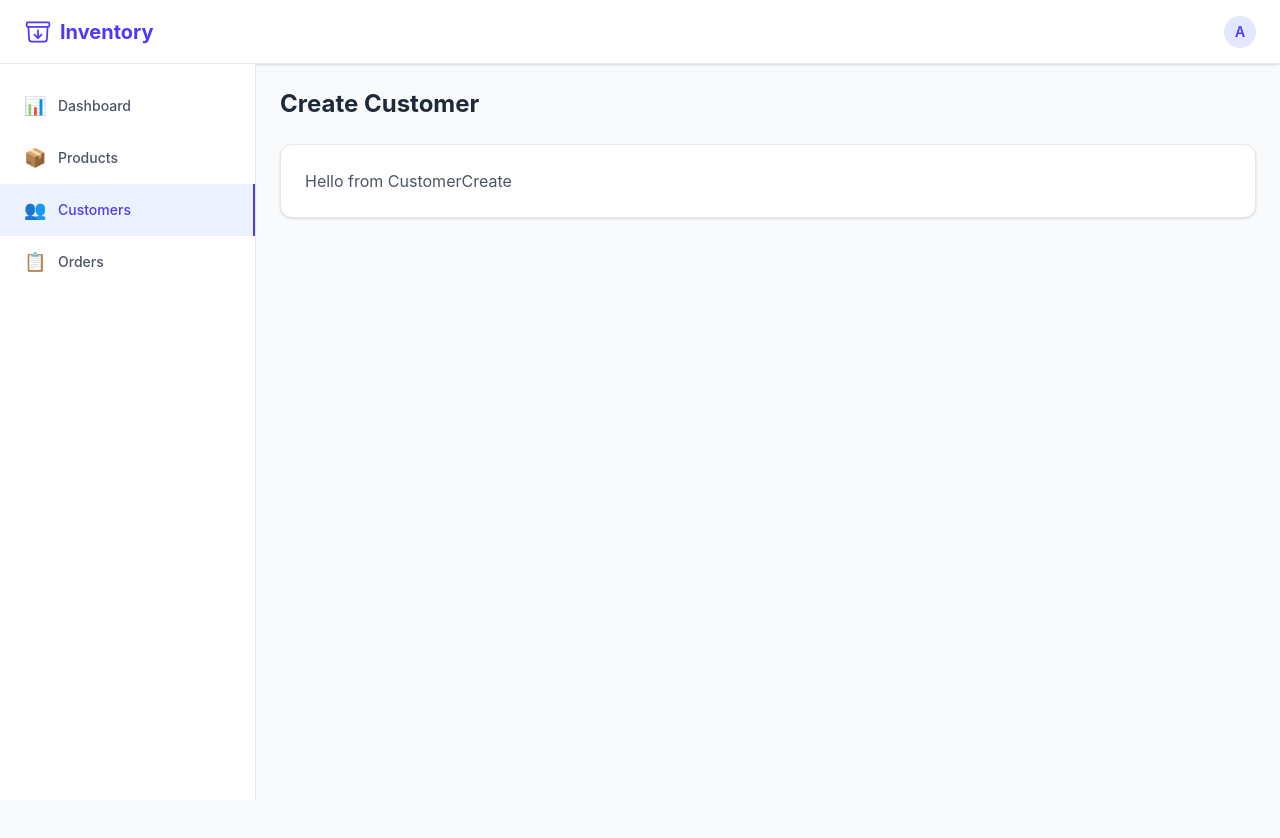
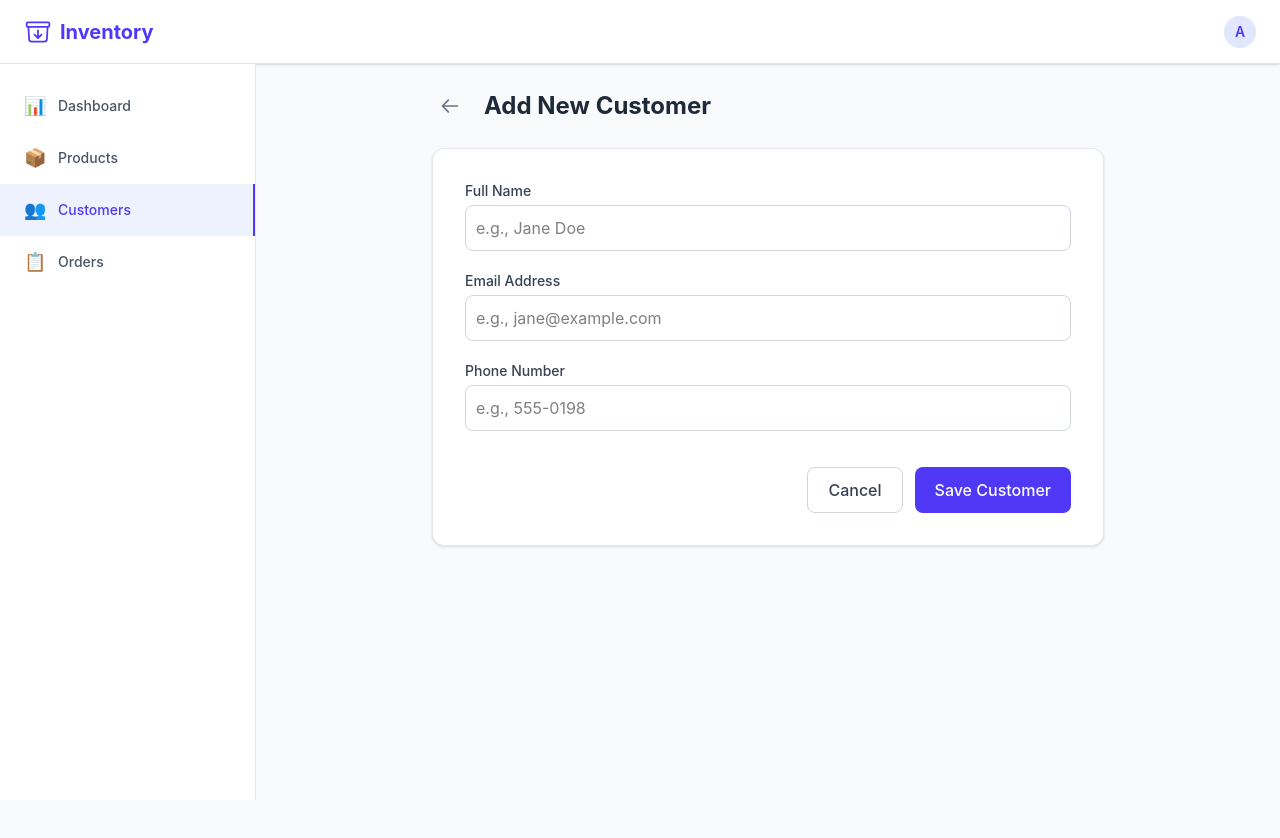
Before and after one commit to rajp2026/inventory-management-system, a React (Vite) app in the folder frontend/: page /customers/create in a window 1280 px wide. Shown: the top 838 px of the page. Built offline with nearby package versions, Linux system fonts and the light colour scheme.

Commit message:
customer funtionality added

```diff
--- a/frontend/src/pages/Customers/CustomerCreate.jsx
+++ b/frontend/src/pages/Customers/CustomerCreate.jsx
@@ -1,11 +1,111 @@
-const CustomerCreate = () => {
+import { useState } from 'react';
+import { useForm } from "react-hook-form";
+import { useNavigate, Link } from 'react-router-dom';
+import { createCustomer } from '../../api/customerApi';
+
+export default function CustomerCreate() {
+  const {
+    register,
+    handleSubmit,
+    formState: { errors },
+  } = useForm();
+  const navigate = useNavigate();
+  const [apiError, setApiError] = useState("");
+  const [isSubmitting, setIsSubmitting] = useState(false);
+
+  const onSubmit = async (data) => {
+    setIsSubmitting(true);
+    setApiError("");
+    try {
+      await createCustomer(data);
+      navigate("/customers");
+    } catch (error) {
+      console.error("Create customer error:", error);
+      setApiError(error.response?.data?.message || "Failed to create customer");
+    } finally {
+      setIsSubmitting(false);
+    }
+  };
+
   return (
-    <div>
-      <h1 className="text-2xl font-bold text-gray-800 mb-6">Create Customer</h1>
-      <div className="bg-white rounded-xl shadow-sm border border-gray-200 p-6">
-        <p className="text-gray-600">Hello from CustomerCreate</p>
+    <div className="max-w-2xl mx-auto">
+      <div className="flex items-center gap-4 mb-6">
+        <Link to="/customers" className="p-2 text-gray-500 hover:text-gray-800 hover:bg-gray-200 rounded-lg transition-colors">
+          <svg className="w-5 h-5" fill="none" stroke="currentColor" viewBox="0 0 24 24">
+            <path strokeLinecap="round" strokeLinejoin="round" strokeWidth={2} d="M10 19l-7-7m0 0l7-7m-7 7h18" />
+          </svg>
+        </Link>
+        <h1 className="text-2xl font-bold text-gray-800">Add New Customer</h1>
+      </div>
+
+      <div className="bg-white rounded-xl shadow-sm border border-gray-200 p-6 md:p-8">
+        {apiError && (
+          <div className="mb-6 p-4 bg-red-50 border border-red-200 text-red-600 rounded-lg text-sm">
+            {apiError}
+          </div>
+        )}
+
+        <form onSubmit={handleSubmit(onSubmit)} className="space-y-5">
+          <div>
+            <label className="block text-sm font-medium text-gray-700 mb-1">Full Name</label>
+            <input
+              {...register("full_name", {
+                required: "Full name is required",
+                minLength: { value: 2, message: "Name must be at least 2 characters" }
+              })}
+              className={`w-full border p-2.5 rounded-lg focus:ring-2 focus:ring-indigo-500 focus:border-indigo-500 outline-none transition-all ${errors.full_name ? 'border-red-500' : 'border-gray-300'}`}
+              placeholder="e.g., Jane Doe"
+            />
+            {errors.full_name && <p className="text-red-500 text-sm mt-1">{errors.full_name.message}</p>}
+          </div>
+
+          <div>
+            <label className="block text-sm font-medium text-gray-700 mb-1">Email Address</label>
+            <input
+              type="email"
+              {...register("email", {
+                required: "Email is required",
+                pattern: {
+                  value: /^[A-Z0-9._%+-]+@[A-Z0-9.-]+\.[A-Z]{2,}$/i,
+                  message: "Invalid email address"
+                }
+              })}
+              className={`w-full border p-2.5 rounded-lg focus:ring-2 focus:ring-indigo-500 focus:border-indigo-500 outline-none transition-all ${errors.email ? 'border-red-500' : 'border-gray-300'}`}
+              placeholder="e.g., jane@example.com"
+            />
+            {errors.email && <p className="text-red-500 text-sm mt-1">{errors.email.message}</p>}
+          </div>
+
+          <div>
+            <label className="block text-sm font-medium text-gray-700 mb-1">Phone Number</label>
+            <input
+              {...register("phone", {
+                required: "Phone number is required",
+                minLength: { value: 10, message: "Phone number must be at least 10 digits" }
+              })}
+              className={`w-full border p-2.5 rounded-lg focus:ring-2 focus:ring-indigo-500 focus:border-indigo-500 outline-none transition-all ${errors.phone ? 'border-red-500' : 'border-gray-300'}`}
+              placeholder="e.g., 555-0198"
+            />
+            {errors.phone && <p className="text-red-500 text-sm mt-1">{errors.phone.message}</p>}
+          </div>
+
+          <div className="pt-4 flex justify-end gap-3">
+            <Link
+              to="/customers"
+              className="px-5 py-2.5 text-gray-700 bg-white border border-gray-300 rounded-lg hover:bg-gray-50 font-medium transition-colors"
+            >
+              Cancel
+            </Link>
+            <button
+              type="submit"
+              disabled={isSubmitting}
+              className="px-5 py-2.5 bg-indigo-600 text-white rounded-lg hover:bg-indigo-700 font-medium transition-colors disabled:opacity-70 disabled:cursor-not-allowed"
+            >
+              {isSubmitting ? 'Saving...' : 'Save Customer'}
+            </button>
+          </div>
+        </form>
       </div>
     </div>
   );
-};
-export default CustomerCreate;
+}
--- a/frontend/src/pages/Customers/CustomerList.jsx
+++ b/frontend/src/pages/Customers/CustomerList.jsx
@@ -1,10 +1,130 @@
+import { useEffect, useState } from 'react';
+import { Link } from 'react-router-dom';
+import { getCustomers, getCustomerCount, deleteCustomer } from '../../api/customerApi';
+import Table from '../../components/Table';
+import Loader from '../../components/Loader';
+
 const CustomerList = () => {
+  const [customers, setCustomers] = useState([]);
+  const [totalCount, setTotalCount] = useState(0);
+  const [loading, setLoading] = useState(true);
+  const [currentPage, setCurrentPage] = useState(1);
+  const [totalPages, setTotalPages] = useState(1);
+  const limit = 10;
+
+  useEffect(() => {
+    fetchData(currentPage);
+  }, [currentPage]);
+
+  const fetchData = async (page) => {
+    try {
+      setLoading(true);
+      const [listRes, countRes] = await Promise.all([
+        getCustomers(page, limit),
+        getCustomerCount()
+      ]);
+      setCustomers(listRes.data || []);
+      setTotalPages(listRes.meta?.total_pages || 1);
+      setTotalCount(countRes.data || 0);
+    } catch (error) {
+      console.error("Failed to fetch customers:", error);
+    } finally {
+      setLoading(false);
+    }
+  };
+
+  const handleDelete = async (id) => {
+    if (window.confirm("Are you sure you want to delete this customer?")) {
+      try {
+        await deleteCustomer(id);
+        // If we deleted the last item on this page, go back a page
+        if (customers.length === 1 && currentPage > 1) {
+          setCurrentPage(currentPage - 1);
+        } else {
+          fetchData(currentPage);
+        }
+      } catch (error) {
+        console.error("Failed to delete customer:", error);
+        alert("Failed to delete customer. " + (error.response?.data?.message || ""));
+      }
+    }
+  };
+
+  const columns = [
+    { key: 'full_name', label: 'Full Name' },
+    { key: 'email', label: 'Email' },
+    { key: 'phone', label: 'Phone' },
+    {
+      key: 'actions',
+      label: 'Actions',
+      render: (row) => (
+        <div className="flex gap-3">
+          <Link to={`/customers/${row.id}/edit`} className="text-indigo-600 hover:text-indigo-900 font-medium transition-colors">Edit</Link>
+          <button onClick={() => handleDelete(row.id)} className="text-red-600 hover:text-red-900 font-medium transition-colors">Delete</button>
+        </div>
+      )
+    }
+  ];
+
+  // Only show full screen loader on initial load
+  if (loading && customers.length === 0) return <Loader />;
+
   return (
     <div>
-      <h1 className="text-2xl font-bold text-gray-800 mb-6">Customers</h1>
-      <div className="bg-white rounded-xl shadow-sm border border-gray-200 p-6">
-        <p className="text-gray-600">Hello from CustomerList</p>
+      <div className="flex flex-col sm:flex-row sm:justify-between sm:items-center gap-4 mb-6">
+        <div>
+          <h1 className="text-2xl font-bold text-gray-800">Customers</h1>
+          <p className="text-sm text-gray-500 mt-1">Total customers: {totalCount}</p>
+        </div>
+        <Link
+          to="/customers/create"
+          className="bg-indigo-600 hover:bg-indigo-700 text-white px-5 py-2.5 rounded-lg text-sm font-medium transition-colors shadow-sm text-center"
+        >
+          + Add New Customer
+        </Link>
       </div>
+
+      {customers.length === 0 && !loading ? (
+        <div className="bg-white rounded-xl shadow-sm border border-gray-200 p-12 text-center">
+          <p className="text-gray-500 text-lg">No customers found. Start by adding one!</p>
+        </div>
+      ) : (
+        <div className="bg-white rounded-xl shadow-sm border border-gray-200 overflow-hidden relative">
+          {/* Overlay loader when changing pages */}
+          {loading && customers.length > 0 && (
+            <div className="absolute inset-0 bg-white/50 flex items-center justify-center z-10">
+              <div className="h-6 w-6 animate-spin rounded-full border-2 border-indigo-200 border-t-indigo-600"></div>
+            </div>
+          )}
+
+          <Table columns={columns} data={customers} />
+
+          {/* Pagination Controls */}
+          {totalPages > 1 && (
+            <div className="px-6 py-4 border-t border-gray-200 flex items-center justify-between bg-gray-50">
+              <span className="text-sm text-gray-700">
+                Page <span className="font-medium">{currentPage}</span> of <span className="font-medium">{totalPages}</span>
+              </span>
+              <div className="flex gap-2">
+                <button
+                  onClick={() => setCurrentPage(p => Math.max(1, p - 1))}
+                  disabled={currentPage === 1 || loading}
+                  className="px-4 py-2 border border-gray-300 text-sm font-medium rounded-md text-gray-700 bg-white hover:bg-gray-50 disabled:opacity-50 disabled:cursor-not-allowed transition-colors"
+                >
+                  Previous
+                </button>
+                <button
+                  onClick={() => setCurrentPage(p => Math.min(totalPages, p + 1))}
+                  disabled={currentPage === totalPages || loading}
+                  className="px-4 py-2 border border-gray-300 text-sm font-medium rounded-md text-gray-700 bg-white hover:bg-gray-50 disabled:opacity-50 disabled:cursor-not-allowed transition-colors"
+                >
+                  Next
+                </button>
+              </div>
+            </div>
+          )}
+        </div>
+      )}
     </div>
   );
 };
```
